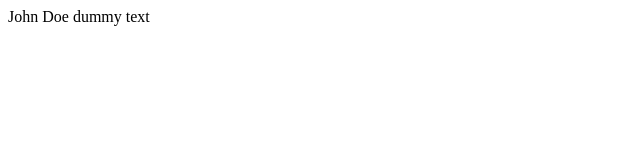
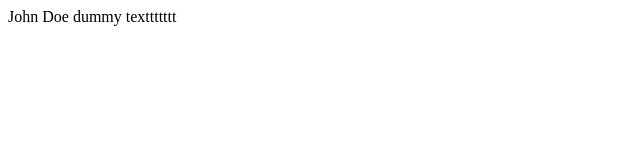
Before and after one commit to focus6666/newgittest, a plain HTML site: page index.html in a window 1280 px wide. Shown: the full height of the page, 0-640 px from the left. Drawn offline with Linux system fonts and the light colour scheme.

Commit message:
Update index.html

```diff
--- a/index.html
+++ b/index.html
@@ -2,7 +2,7 @@
 	<body>
 
 		<div>
-		John Doe dummy text
+		John Doe dummy texttttttt
 		</div>
 
 	</body>
```
